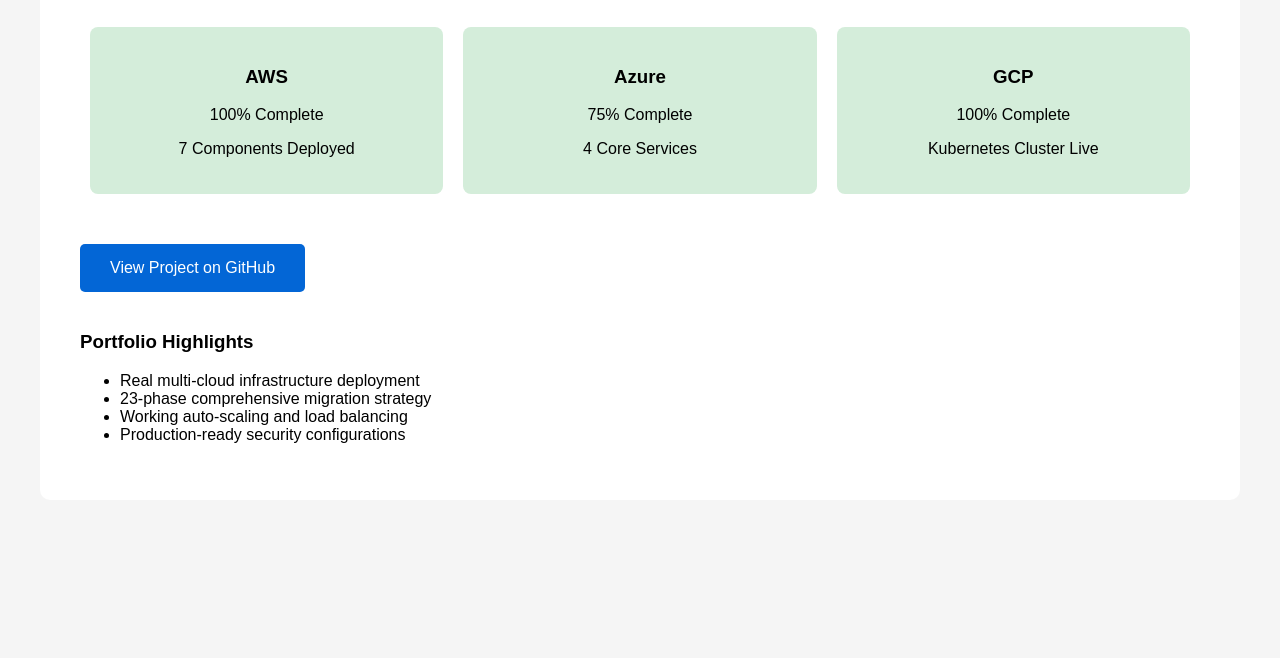
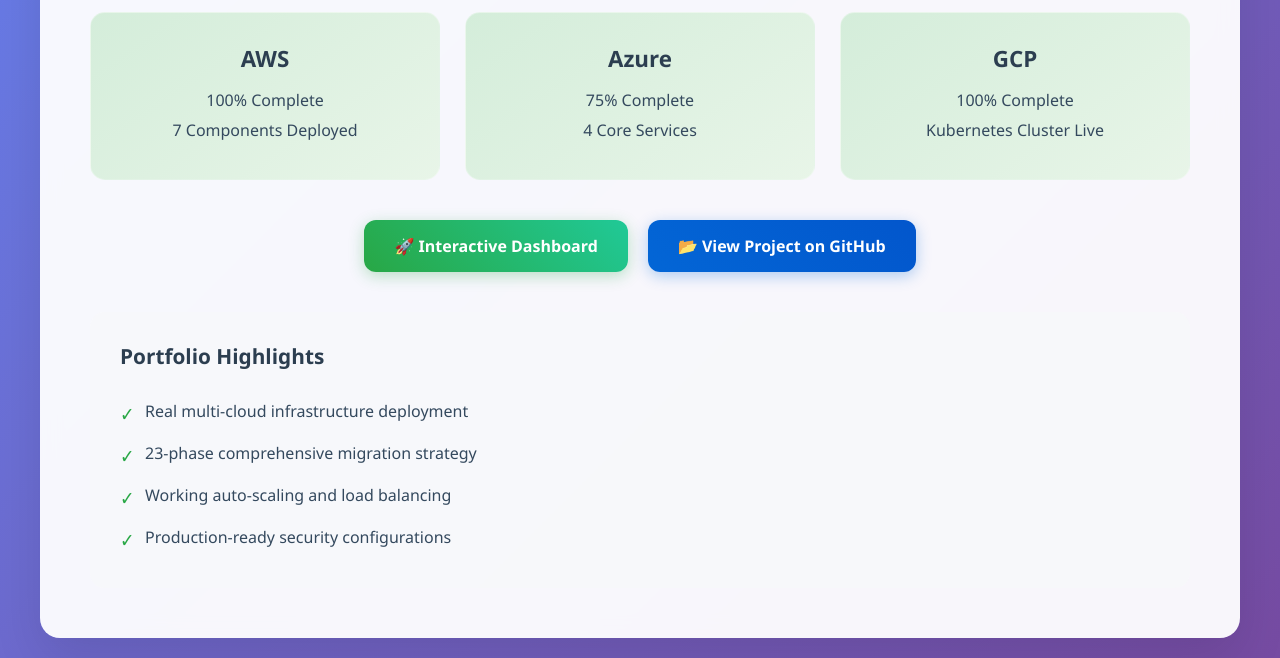
Before and after one commit to AJ-Almohammad/Enterprise-Cloud-Solutions-Portfolio-Demo-, a plain HTML site: page index.html in a window 1280 px wide. Shown: the part 191-849 px from the top of the page. Before the commit the page ends 800 px from the top, so only its background shows below. Drawn offline with Linux system fonts and the light colour scheme.

Commit message:
Fix GitHub repository link to point to current repository

```diff
--- a/index.html
+++ b/index.html
@@ -1,14 +1,146 @@
 <!DOCTYPE html>
-<html>
+<html lang="en">
 <head>
+    <meta charset="UTF-8">
+    <meta name="viewport" content="width=device-width, initial-scale=1.0">
     <title>CloudMigrate Pro - Multi-Cloud Solutions Architecture</title>
     <style>
-        body { font-family: Arial, sans-serif; margin: 40px; background: #f5f5f5; }
-        .container { max-width: 1200px; margin: 0 auto; background: white; padding: 40px; border-radius: 10px; }
-        .cloud-status { display: flex; justify-content: space-around; margin: 30px 0; }
-        .cloud-box { background: #e8f4fd; padding: 20px; border-radius: 8px; text-align: center; flex: 1; margin: 0 10px; }
-        .complete { background: #d4edda; }
-        .github-link { background: #0366d6; color: white; padding: 15px 30px; text-decoration: none; border-radius: 5px; display: inline-block; margin: 20px 0; }
+        * { margin: 0; padding: 0; box-sizing: border-box; }
+        body {
+            font-family: 'Segoe UI', Tahoma, Geneva, Verdana, sans-serif;
+            background: linear-gradient(135deg, #667eea 0%, #764ba2 100%);
+            min-height: 100vh;
+            padding: 20px;
+        }
+        .container {
+            max-width: 1200px;
+            margin: 0 auto;
+            background: rgba(255,255,255,0.95);
+            padding: 50px;
+            border-radius: 20px;
+            box-shadow: 0 20px 50px rgba(0,0,0,0.1);
+            backdrop-filter: blur(10px);
+        }
+        h1 {
+            font-size: 2.5rem;
+            color: #2c3e50;
+            margin-bottom: 10px;
+            text-align: center;
+            font-weight: 700;
+        }
+        h2 {
+            font-size: 1.3rem;
+            color: #7f8c8d;
+            text-align: center;
+            margin-bottom: 40px;
+            font-weight: 400;
+        }
+        .cloud-status {
+            display: grid;
+            grid-template-columns: repeat(auto-fit, minmax(280px, 1fr));
+            gap: 25px;
+            margin: 40px 0;
+        }
+        .cloud-box {
+            background: linear-gradient(145deg, #e8f4fd, #f0f8ff);
+            padding: 30px;
+            border-radius: 15px;
+            text-align: center;
+            transition: transform 0.3s ease, box-shadow 0.3s ease;
+            border: 1px solid rgba(255,255,255,0.3);
+        }
+        .cloud-box:hover {
+            transform: translateY(-5px);
+            box-shadow: 0 15px 30px rgba(0,0,0,0.1);
+        }
+        .complete {
+            background: linear-gradient(145deg, #d4edda, #e8f5e8);
+        }
+        .cloud-box h3 {
+            font-size: 1.4rem;
+            margin-bottom: 15px;
+            color: #2c3e50;
+        }
+        .cloud-box p {
+            margin: 8px 0;
+            color: #34495e;
+            font-weight: 500;
+        }
+        .buttons-container {
+            display: flex;
+            gap: 20px;
+            justify-content: center;
+            margin: 40px 0;
+            flex-wrap: wrap;
+        }
+        .github-link {
+            background: linear-gradient(45deg, #0366d6, #0256cc);
+            color: white;
+            padding: 15px 30px;
+            text-decoration: none;
+            border-radius: 12px;
+            display: inline-flex;
+            align-items: center;
+            gap: 10px;
+            font-weight: 600;
+            transition: all 0.3s ease;
+            box-shadow: 0 4px 15px rgba(3, 102, 214, 0.3);
+        }
+        .github-link:hover {
+            transform: translateY(-3px);
+            box-shadow: 0 8px 25px rgba(3, 102, 214, 0.4);
+        }
+        .dashboard-link {
+            background: linear-gradient(45deg, #28a745, #20c997);
+            color: white;
+            padding: 15px 30px;
+            text-decoration: none;
+            border-radius: 12px;
+            display: inline-flex;
+            align-items: center;
+            gap: 10px;
+            font-weight: 600;
+            transition: all 0.3s ease;
+            box-shadow: 0 4px 15px rgba(40, 167, 69, 0.3);
+        }
+        .dashboard-link:hover {
+            transform: translateY(-3px);
+            box-shadow: 0 8px 25px rgba(40, 167, 69, 0.4);
+        }
+        .highlights {
+            background: rgba(248, 249, 250, 0.8);
+            padding: 30px;
+            border-radius: 15px;
+            margin-top: 40px;
+        }
+        .highlights h3 {
+            color: #2c3e50;
+            margin-bottom: 20px;
+            font-size: 1.3rem;
+        }
+        .highlights ul {
+            list-style: none;
+        }
+        .highlights li {
+            padding: 10px 0;
+            color: #34495e;
+            position: relative;
+            padding-left: 25px;
+        }
+        .highlights li::before {
+            content: '✓';
+            position: absolute;
+            left: 0;
+            color: #28a745;
+            font-weight: bold;
+            font-size: 1.2rem;
+        }
+        @media (max-width: 768px) {
+            .container { padding: 30px 20px; }
+            h1 { font-size: 2rem; }
+            h2 { font-size: 1.1rem; }
+            .buttons-container { flex-direction: column; align-items: center; }
+        }
     </style>
 </head>
 <body>
@@ -34,8 +166,16 @@
             </div>
         </div>
 
-        <a href="https://github.com/AJ-Almohammad/enterprise-cloud-solutions-portfolio" class="github-link">View Project on GitHub</a>
+        <div class="buttons-container">
+            <a href="devops-dashboard.html" class="dashboard-link">
+                🚀 Interactive Dashboard
+            </a>
+            <a href="https://github.com/AJ-Almohammad/Enterprise-Cloud-Solutions-Portfolio-Demo-" class="github-link">
+                📂 View Project on GitHub
+            </a>
+        </div>
 
+        <div class="highlights">
             <h3>Portfolio Highlights</h3>
             <ul>
                 <li>Real multi-cloud infrastructure deployment</li>
@@ -44,5 +184,6 @@
                 <li>Production-ready security configurations</li>
             </ul>
         </div>
+    </div>
 </body>
 </html>
```
Lines whose indentation alone changed are shown as unchanged.
